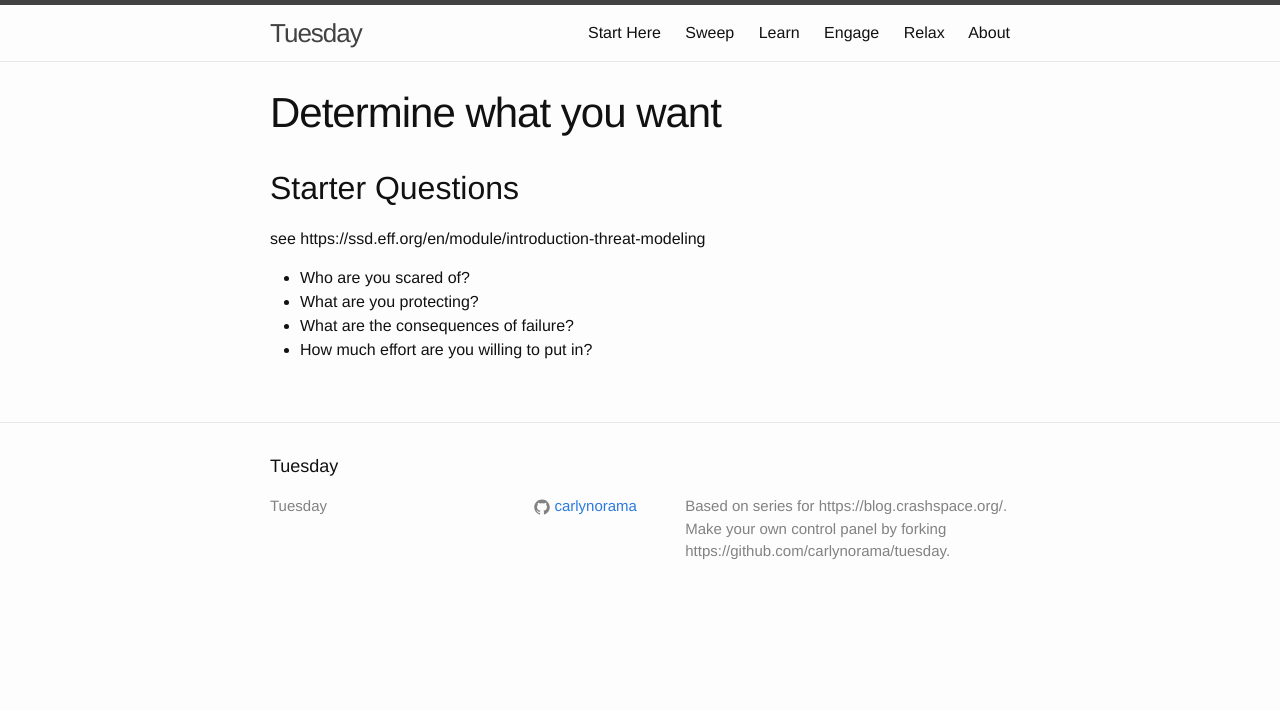
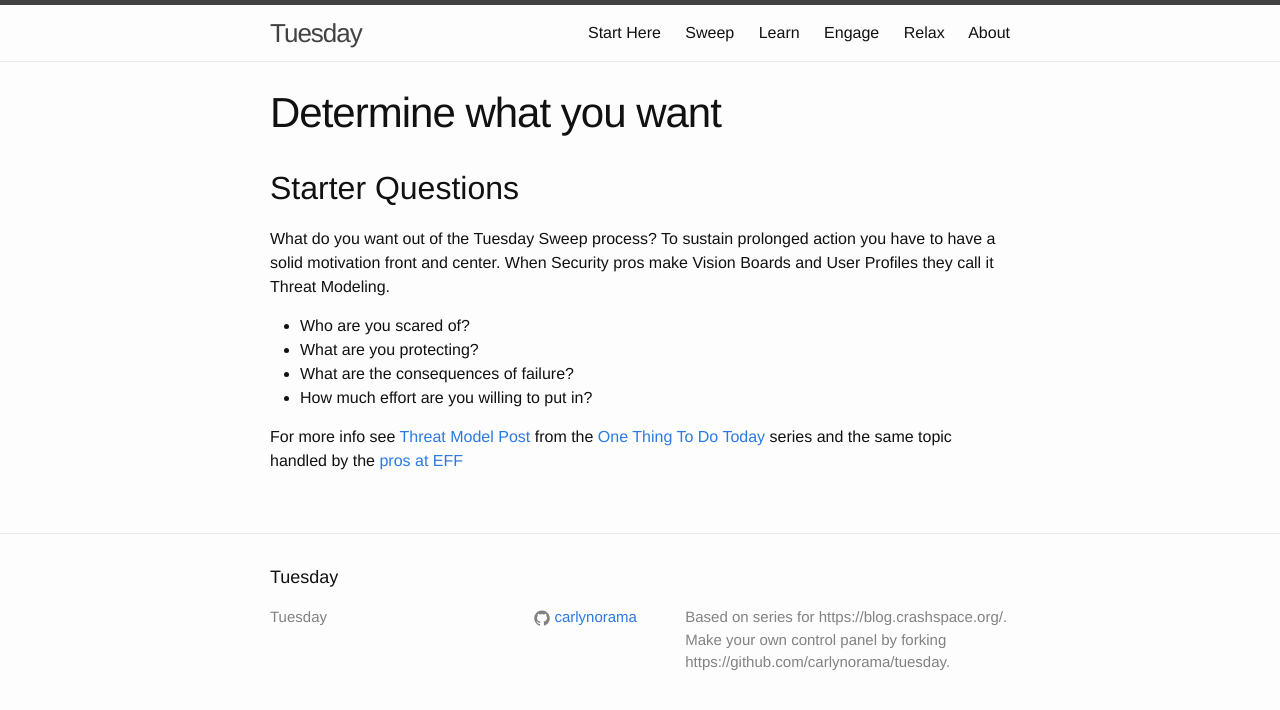
Before and after one commit to CRASHSpace/tuesday, a Jekyll site: the page built from _start/01-determine-what-you-want.md, in a window 1280 px wide. Shown: the top 710 px of the page. Built offline with Jekyll 4.4.1, drawn with Linux system fonts in a browser that asks for light colours.

Commit message:
start section updates

```diff
--- a/_start/01-determine-what-you-want.md
+++ b/_start/01-determine-what-you-want.md
@@ -7,9 +7,11 @@ title: Determine what you want
 
 ## Starter Questions
 
-see https://ssd.eff.org/en/module/introduction-threat-modeling
+What do you want out of the Tuesday Sweep process? To sustain prolonged action you have to have a solid motivation front and center. When Security pros make Vision Boards and User Profiles they call it Threat Modeling.
 
 * Who are you scared of?
 * What are you protecting?
 * What are the consequences of failure?
 * How much effort are you willing to put in?
+
+For more info see [Threat Model Post](https://blog.crashspace.org/2016/12/one-thing-to-do-today-learn-a-new-phrase-threat-model/) from the [One Thing To Do Today](https://blog.crashspace.org/tag/onething/) series and the same topic handled by the [pros at EFF](https://ssd.eff.org/en/module/introduction-threat-modeling)
```
Also changed, not shown: _start/02-set-up-for-the-long-haul.md (+3 -3 lines), _start/04-pick-an-easy-win.md (+1 -0 lines).
